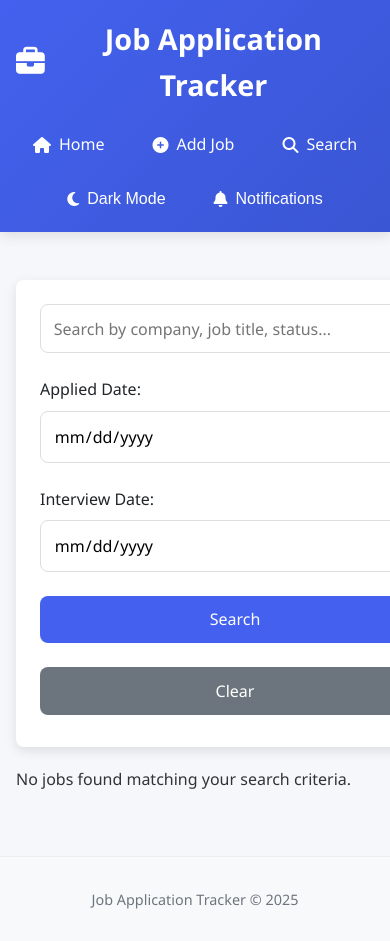
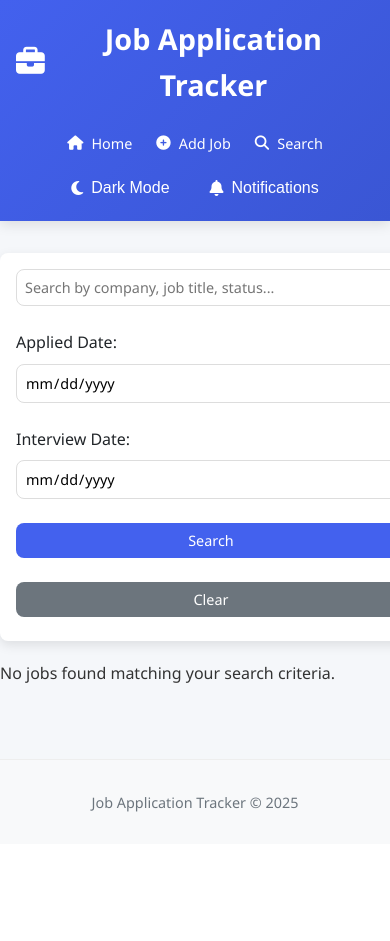
Before and after one commit to Navya-Sri-A/ease-job-track, a Flask app: page /search in a window 390 px wide; the page is wider, and only the part inside the window is pictured. After the commit the page ends 812 px from the top of that part, so only its background shows below. Run offline with Flask 3, Linux system fonts and the light colour scheme; data that the repository does not hold is empty.

Commit message:
Changes to adapt the UI to mobile phones

```diff
--- a/code/static/style.css
+++ b/code/static/style.css
@@ -16,7 +16,7 @@
 
 /* General Styles */
 body {
-  font-family: 'Segoe UI', Tahoma, Geneva, Verdana, sans-serif;
+  font-family: "Segoe UI", Tahoma, Geneva, Verdana, sans-serif;
   margin: 0;
   padding: 0;
   line-height: 1.6;
@@ -29,7 +29,6 @@ body {
 
 main {
   flex: 1;
-  padding: 2rem;
   max-width: 1200px;
   margin: 0 auto;
   width: 100%;
@@ -225,7 +224,8 @@ td a[href*="delete"] {
   color: white;
 }
 
-td a[href*="feedback"], td a[href*="notes"] {
+td a[href*="feedback"],
+td a[href*="notes"] {
   background-color: var(--primary);
   color: white;
 }
@@ -236,7 +236,6 @@ td a:hover {
 }
 
 /* Search Form */
-/* Search Form Styling */
 .search-form {
   margin-bottom: 20px;
   max-width: 600px;
@@ -259,6 +258,7 @@ td a:hover {
   border: 1px solid #ccc;
   border-radius: 4px;
 }
+
 .form-buttons button {
   padding: 0.8rem 1.5rem;
   border: none;
@@ -303,19 +303,20 @@ td a:hover {
 .search-results th {
   background-color: var(--primary);
   font-weight: bold;
-
 }
 
 .search-results tr:hover {
   background-color: #f1f1f1;
 }
+
 /* Popup & Visualization */
 .centered-text {
   text-align: center;
   margin-bottom: 1.5rem;
 }
 
-.centered-text h2, .centered-text h3 {
+.centered-text h2,
+.centered-text h3 {
   color: var(--primary);
   font-weight: 600;
 }
@@ -362,10 +363,10 @@ td a:hover {
 /* Centered Text Container */
 .centered-text {
   display: flex;
-  align-items: center; /* Vertically center items */
-  justify-content: center; /* Horizontally center items */
-  gap: 1rem; /* Space between heading and button */
-  margin-bottom: 1.5rem; /* Space below the container */
+  align-items: center;
+  justify-content: center;
+  gap: 1rem;
+  margin-bottom: 1.5rem;
 }
 
 /* Visualize Button */
@@ -429,6 +430,7 @@ td a:hover {
 
 /* Responsive Design */
 @media (max-width: 768px) {
+  /* Header adjustments */
   header {
     flex-direction: column;
     text-align: center;
@@ -442,25 +444,81 @@ td a:hover {
   header nav {
     flex-wrap: wrap;
     justify-content: center;
+    gap: 0.5rem;
   }
 
-  main {
+  header nav a {
+    padding: 0.5rem;
+    font-size: 0.9rem;
+  }
+
+  /* Table adjustments */
+  table {
+    display: block;
+    overflow-x: auto;
+    white-space: nowrap;
+  }
+
+  table th,
+  table td {
+    padding: 0.75rem;
+    font-size: 0.9rem;
+  }
+
+  /* Form adjustments */
+  form {
+    padding: 1rem;
+    width: 100%;
+  }
+
+  form input,
+  form select,
+  form textarea,
+  form button {
+    font-size: 0.9rem;
+    padding: 0.75rem;
+  }
+
+  /* Popup adjustments */
+  .popup-content {
+    width: 95%;
     padding: 1rem;
   }
 
-  table {
-    display: block;
-    overflow-x: auto;
+  .tab button {
+    padding: 0.75rem;
+    font-size: 0.9rem;
   }
 
-  form {
-    width: 100%;
-    padding: 1.5rem;
+  .chart-container {
+    min-height: 300px;
   }
 
-  .popup-content {
-    width: 95%;
-    padding: 1.5rem;
+  /* Centered text adjustments */
+  .centered-text {
+    flex-direction: column;
+    gap: 0.5rem;
+  }
+
+  #visualizeButton {
+    padding: 0.5rem 1rem;
+    font-size: 0.9rem;
+  }
+
+  /* Search form adjustments */
+  .search-form {
+    width: 100%;
+    padding: 1rem;
+  }
+
+  .search-form input[type="text"],
+  .search-form input[type="date"] {
+    padding: 0.5rem;
+  }
+
+  .form-buttons button {
+    padding: 0.5rem 1rem;
+    font-size: 0.9rem;
   }
 }
 
@@ -575,6 +633,7 @@ body.dark-mode .form-buttons button {
 body.dark-mode .form-buttons button:hover {
   background-color: #444; /* Dark hover effect */
 }
+
 /* Dark Mode Toggle Button */
 #dark-mode-toggle {
   background: none;
@@ -646,7 +705,7 @@ body.dark-mode .form-buttons button:hover {
   background-color: #f8f9fa;
 }
 
-.dismiss-button{
+.dismiss-button {
   background-color: transparent;
   border: none;
   cursor: pointer;
```
